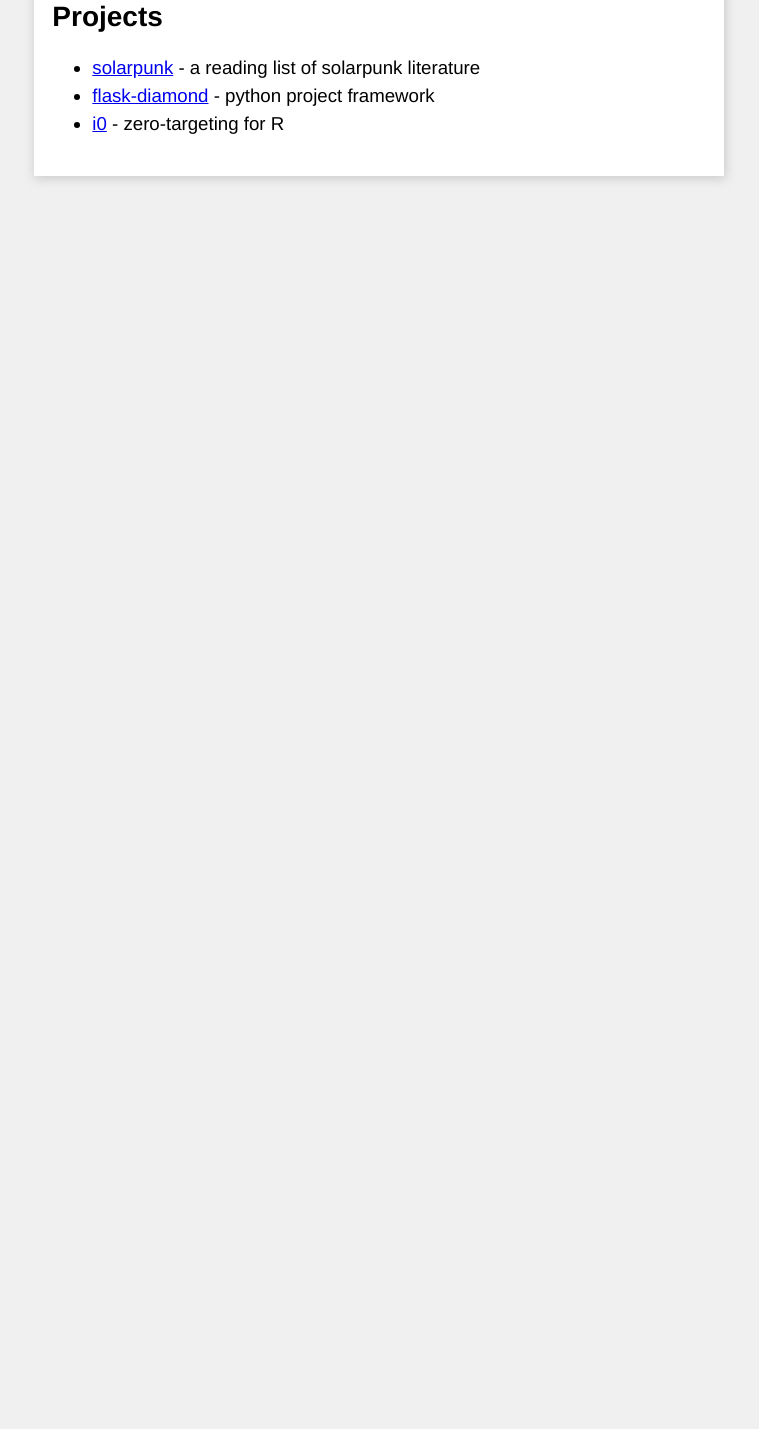
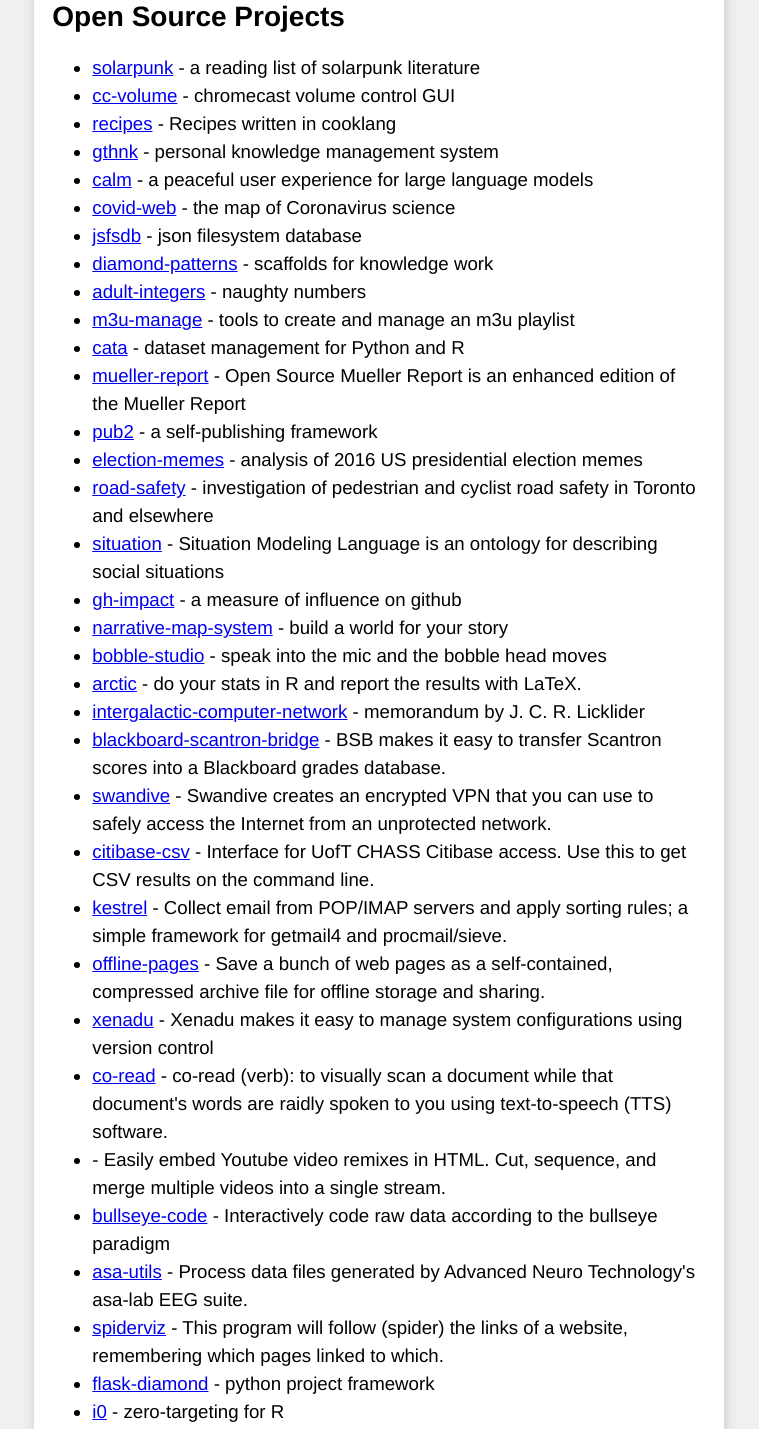
Before and after one commit to iandennismiller/iandennismiller.github.io, a plain HTML site: page index.html in a window 1280 px wide. Shown: the part 210-1639 px from the top of the page, without its empty margins (261-1020 px from the left). Before the commit the page ends 800 px from the top, so only its background shows below. Drawn offline with Linux system fonts and the light colour scheme.

Commit message:
add a ton of projects

```diff
--- a/index.html
+++ b/index.html
@@ -31,11 +31,105 @@
 		</li>
 	</ul>
 
-	<h2>Projects</h2>
+	<h2>Open Source Projects</h2>
 
 	<ul>
 		<li>
 			<a href="https://iandennismiller.github.io/solarpunk">solarpunk</a> - a reading list of solarpunk literature
+		</li>
+		<li>
+			<a href="https://github.com/iandennismiller/cc-volume">cc-volume</a> - chromecast volume control GUI
+		</li>
+		<li>
+			<a href="https://github.com/iandennismiller/recipes">recipes</a> - Recipes written in cooklang
+		</li>
+		<li>
+			<a href="https://github.com/iandennismiller/gthnk">gthnk</a> - personal knowledge management system
+		</li>
+		<li>
+			<a href="https://github.com/iandennismiller/calm">calm</a> - a peaceful user experience for large language models
+		</li>
+		<li>
+			<a href="https://github.com/iandennismiller/covid-web">covid-web</a> - the map of Coronavirus science
+		</li>
+		<li>
+			<a href="https://github.com/iandennismiller/jsfsdb">jsfsdb</a> - json filesystem database
+		</li>
+		<li>
+			<a href="https://github.com/iandennismiller/diamond-patterns">diamond-patterns</a> - scaffolds for knowledge work
+		</li>
+		<li>
+			<a href="https://github.com/iandennismiller/adult-integers">adult-integers</a> - naughty numbers
+		</li>
+		<li>
+			<a href="https://github.com/iandennismiller/m3u-manage">m3u-manage</a> - tools to create and manage an m3u playlist
+		</li>
+		<li>
+			<a href="https://github.com/iandennismiller/cata">cata</a> - dataset management for Python and R
+		</li>
+		<li>
+			<a href="https://github.com/iandennismiller/mueller-report">mueller-report</a> - Open Source Mueller Report is an enhanced edition of the Mueller Report
+		</li>
+		<li>
+			<a href="https://github.com/iandennismiller/pub2">pub2</a> - a self-publishing framework
+		</li>
+		<li>
+			<a href="https://github.com/iandennismiller/election-memes">election-memes</a> - analysis of 2016 US presidential election memes
+		</li>
+		<li>
+			<a href="https://github.com/iandennismiller/road-safety">road-safety</a> - investigation of pedestrian and cyclist road safety in Toronto and elsewhere
+		</li>
+		<li>
+			<a href="https://github.com/iandennismiller/situation">situation</a> - Situation Modeling Language is an ontology for describing social situations
+		</li>
+		<li>
+			<a href="https://github.com/iandennismiller/gh-impact">gh-impact</a> - a measure of influence on github
+		</li>
+		<li>
+			<a href="https://github.com/iandennismiller/narrative-map-system">narrative-map-system</a> - build a world for your story
+		</li>
+		<li>
+			<a href="https://github.com/iandennismiller/bobble-studio">bobble-studio</a> - speak into the mic and the bobble head moves
+		</li>
+		<li>
+			<a href="https://github.com/iandennismiller/arctic">arctic</a> - do your stats in R and report the results with LaTeX.
+		</li>
+		<li>
+			<a href="https://github.com/iandennismiller/intergalactic-computer-network">intergalactic-computer-network</a> - memorandum by J. C. R. Licklider
+		</li>
+		<li>
+			<a href="https://github.com/iandennismiller/blackboard-scantron-bridge">blackboard-scantron-bridge</a> - BSB makes it easy to transfer Scantron scores into a Blackboard grades database.
+		</li>
+		<li>
+			<a href="https://github.com/iandennismiller/swandive">swandive</a> - Swandive creates an encrypted VPN that you can use to safely access the Internet from an unprotected network.
+		</li>
+		<li>
+			<a href="https://github.com/iandennismiller/citibase-csv">citibase-csv</a> - Interface for UofT CHASS Citibase access. Use this to get CSV results on the command line.
+		</li>
+		<li>
+			<a href="https://github.com/iandennismiller/kestrel">kestrel</a> - Collect email from POP/IMAP servers and apply sorting rules; a simple framework for getmail4 and procmail/sieve.
+		</li>
+		<li>
+			<a href="https://github.com/iandennismiller/offline-pages">offline-pages</a> - Save a bunch of web pages as a self-contained, compressed archive file for offline storage and sharing.
+		</li>
+		<li>
+			<a href="https://github.com/iandennismiller/xenadu">xenadu</a> - Xenadu makes it easy to manage system configurations using version control
+		</li>
+		<li>
+			<a href="https://github.com/iandennismiller/co-read">co-read</a> - co-read (verb): to visually scan a document while that document's words are raidly spoken to you using text-to-speech (TTS) software.
+		</li>
+		<li>
+			<a href="https://github.com/iandennismiller/youtube-remix"></a> - Easily embed Youtube video remixes in HTML. Cut, sequence, and merge multiple videos into a single stream.
+		</li>
+		<li>
+			<a href="https://github.com/iandennismiller/bullseye-code">bullseye-code</a> - Interactively code raw data according to the bullseye paradigm
+
+		</li>
+		<li>
+			<a href="https://github.com/iandennismiller/asa-utils">asa-utils</a> - Process data files generated by Advanced Neuro Technology's asa-lab EEG suite.
+		</li>
+		<li>
+			<a href="https://github.com/iandennismiller/spiderviz">spiderviz</a> - This program will follow (spider) the links of a website, remembering which pages linked to which.
 		</li>
 		<li>
 			<a href="https://iandennismiller.github.io/flask-diamond">flask-diamond</a> - python project framework
```
